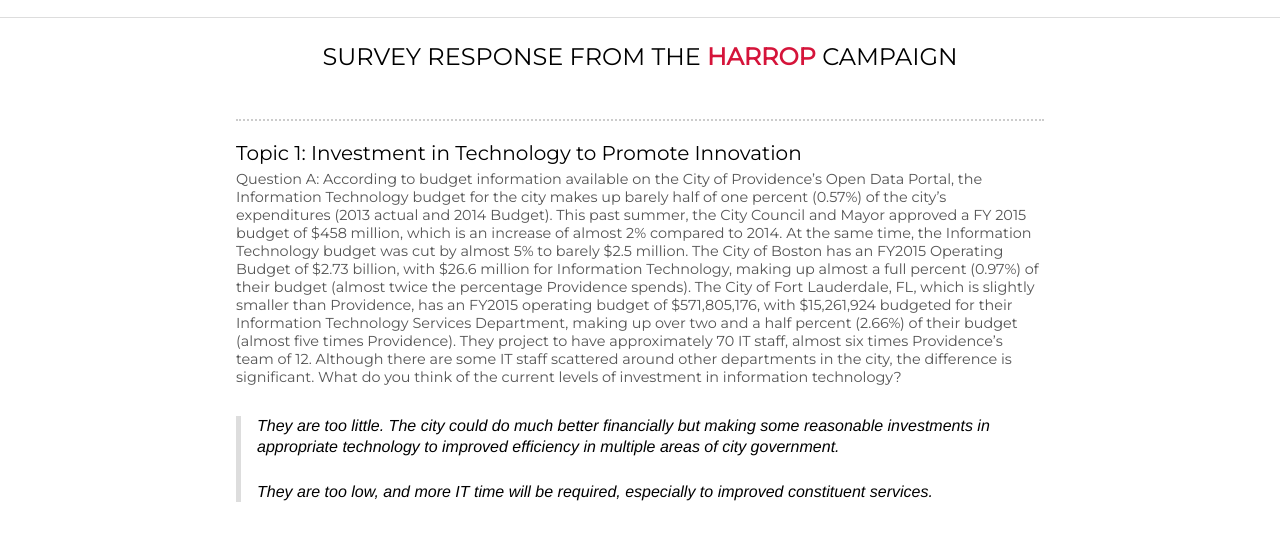
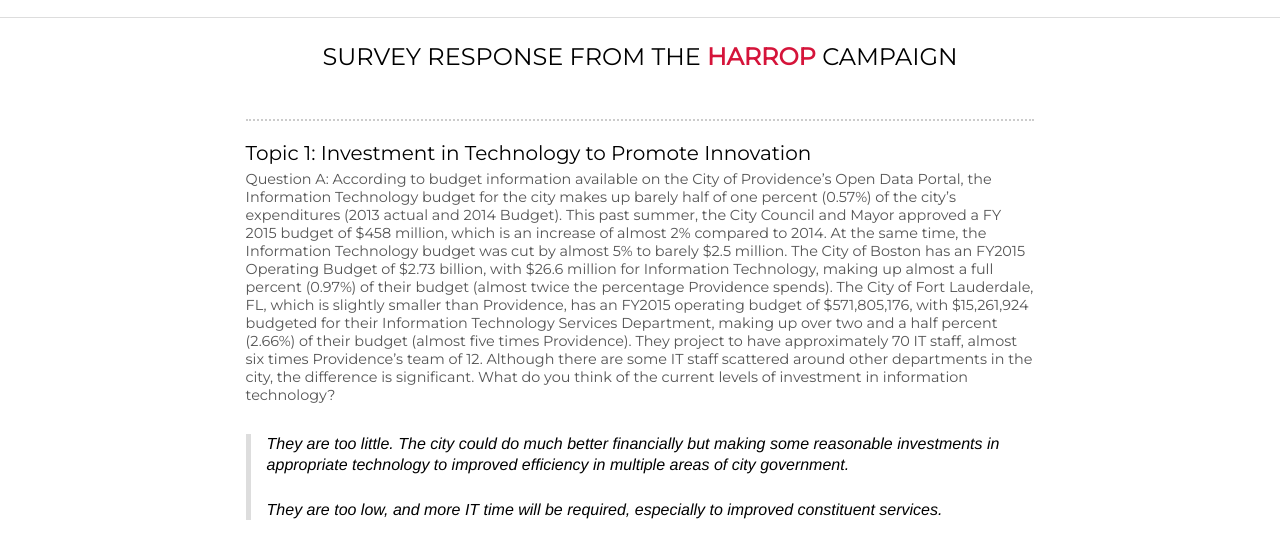
Before and after one commit to codeisland/candidate-questionnaire, a plain HTML site: page harrop/index.html in a window 1280 px wide. Shown: the part 242-789 px from the top of the page. Drawn offline with Linux system fonts and the light colour scheme.

Commit message:
Additional layout update

```diff
--- a/css/screen.css
+++ b/css/screen.css
@@ -168,8 +168,9 @@
 
 .response {
 	text-align: left;
-	padding: 0 1em;
+	padding: 0 2%;
 	width: 93%;
+	overflow-x: hidden;
 	max-width: 840px;
 }
 
```
